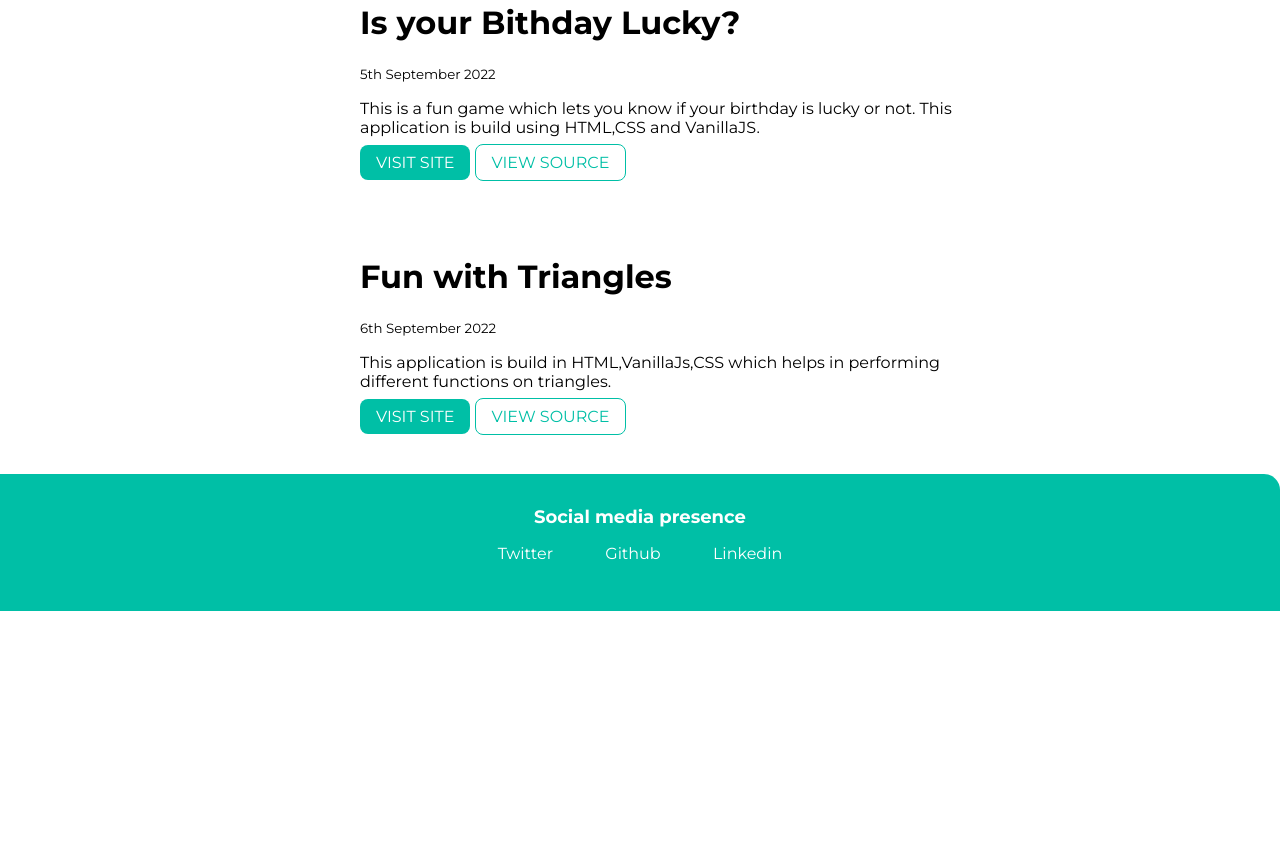
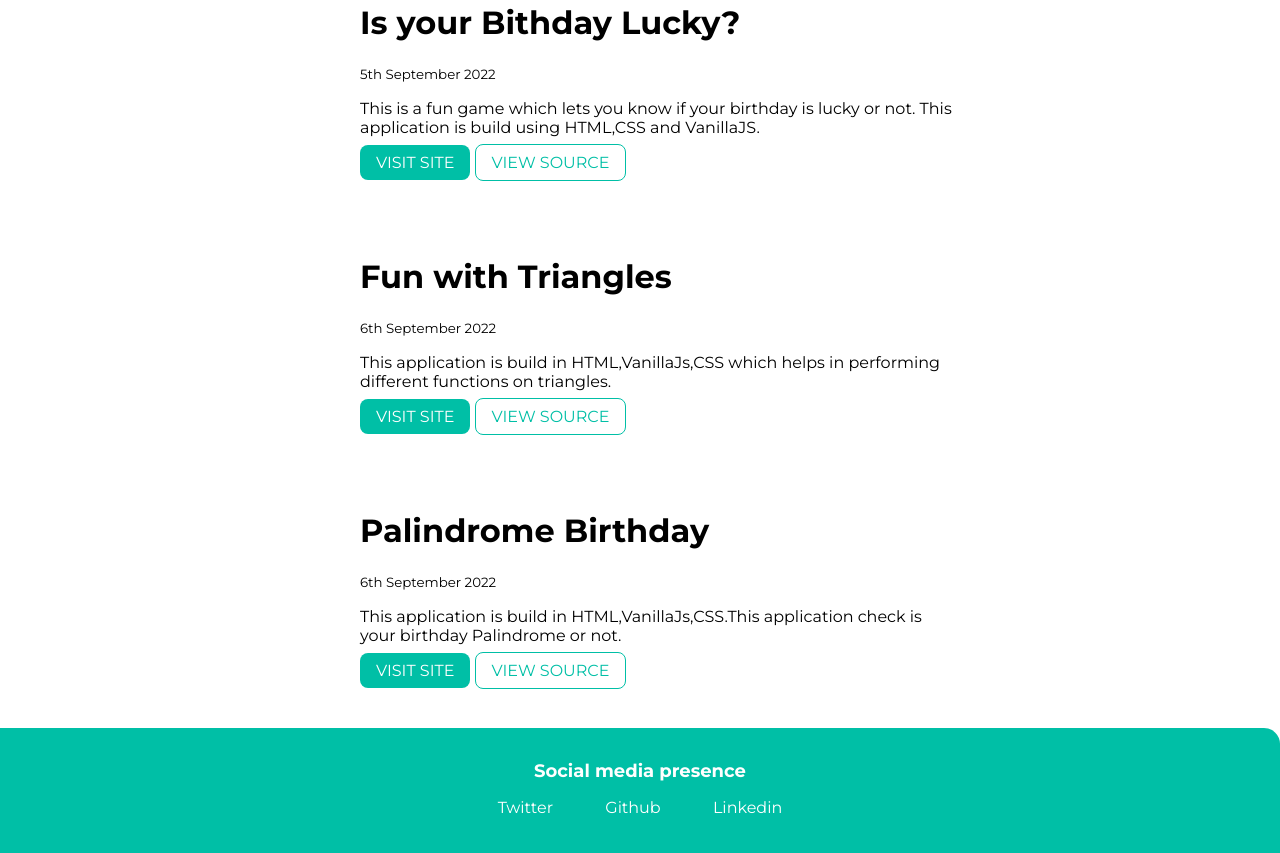
Before and after one commit to Amankumar62/My_Portfolio, a plain HTML site: page projects.html in a window 1280 px wide. Shown: the part 2212-3065 px from the top of the page. Before the commit the page ends 2823 px from the top, so only its background shows below. Drawn offline with Linux system fonts and the light colour scheme.

Commit message:
palindrome project added

```diff
--- a/projects.html
+++ b/projects.html
@@ -110,6 +110,15 @@
             <a class ="link link-secondary" class="link" href="https://github.com/Amankumar62/fun-with-triangles">VIEW SOURCE</a>
         </div>
         </li>
+        <li class="margin-md">
+            <div class="container container-center margin-md">
+            <h1>Palindrome Birthday</h1>
+            <small>6th September 2022</small>
+            <p>This application is build in HTML,VanillaJs,CSS.This application check is your birthday Palindrome or not.</p>
+            <a class ="link link-primary" class="link" href="https://animated-moonbeam-fa87be.netlify.app">VISIT SITE</a>
+            <a class ="link link-secondary" class="link" href="https://github.com/Amankumar62/palindrome-birthday">VIEW SOURCE</a>
+        </div>
+        </li>
     </ul>
     <footer class="footer">
         <div class="footer-header">Social media presence</div>
```
